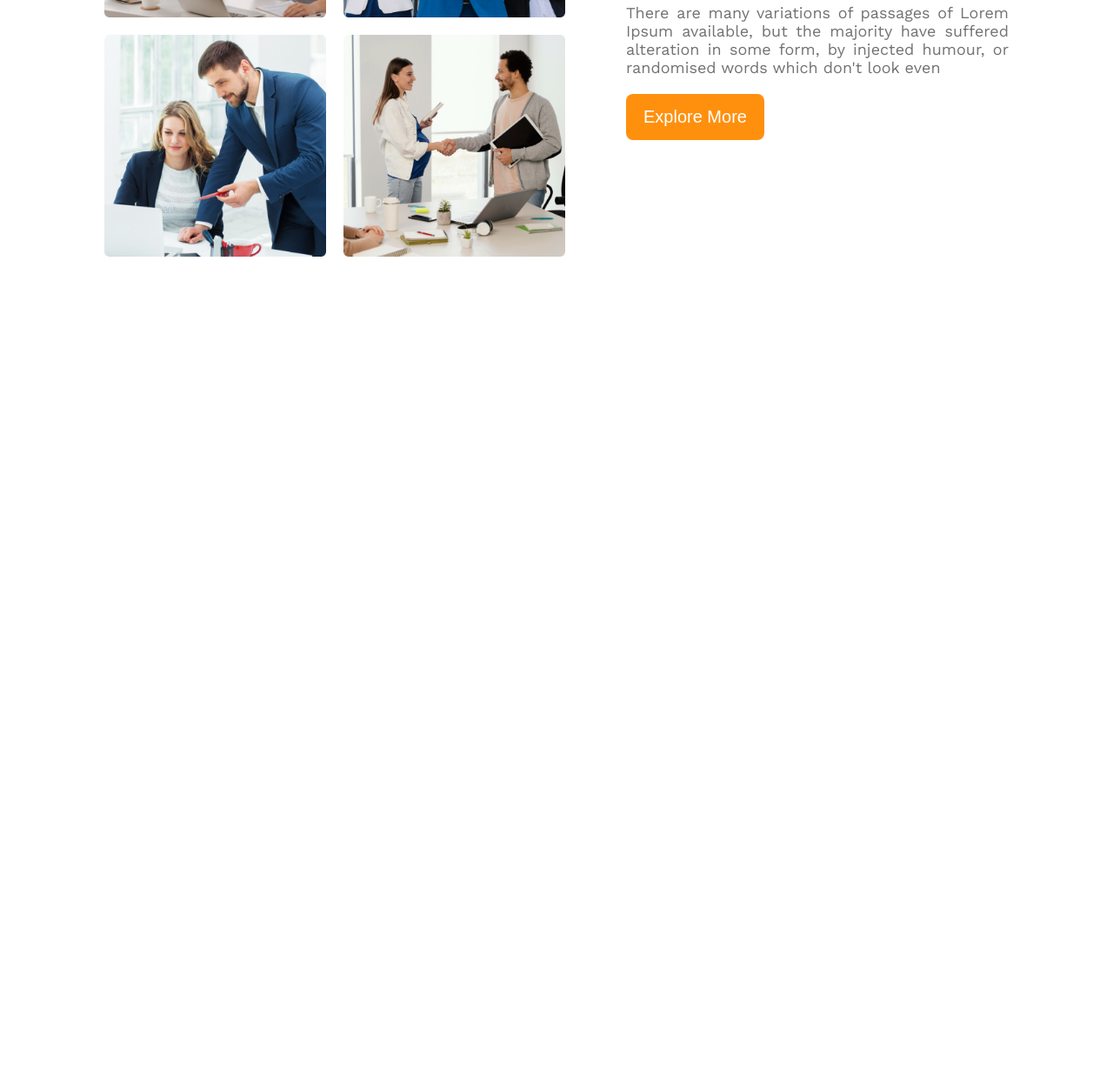
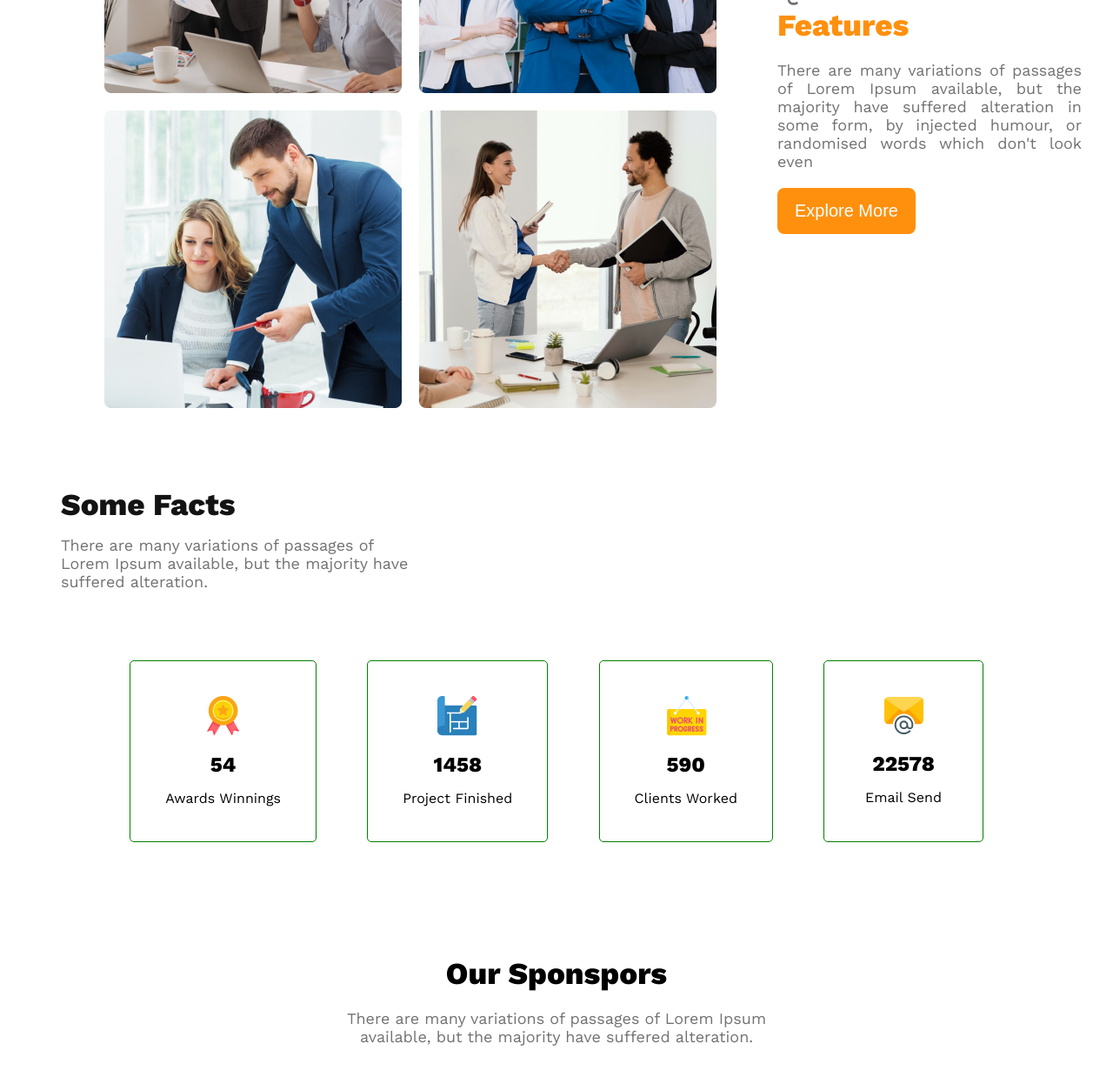
Before and after one commit to manik-kyau/g3-architect-website, a plain HTML site: page index.html in a window 1280 px wide. Shown: the part 1420-2666 px from the top of the page at 87% size. Before the commit the page ends 1805 px from the top, so only its background shows below. Drawn offline with nearby package versions, Linux system fonts and the light colour scheme.

Commit message:
Sponspores added

```diff
--- a/index.html
+++ b/index.html
@@ -13,6 +13,7 @@
 </head>
 <body>
     <header class="header">
+
         <nav>
             <h1 class="nav-title">G3 Architects</h1>
 
@@ -41,23 +42,87 @@
     </header>
 
     <main>
+        <!-----    Teams section      ------>
 
         <section class="container">
-            <div class="features">
+            <div class="teams">
 
-                <div class="feature-image">
+                <div class="team-image">
                     <img src="images/team1.png" alt="">
                     <img src="images/team2.png" alt="">
                     <img src="images/team3.png" alt="">
                     <img src="images/team4.png" alt="">
                 </div>
-                <div class="feature-content">
-                    <h1 class="feature-title">Quick list <strong><span style="color: rgb(44, 42, 42);"> of Our</span> <span style="color: #FF900E;">Features</span></strong></h1>
-                    <p class="feature-description">There are many variations of passages of Lorem Ipsum available, but the majority have suffered alteration in some form, by injected humour, or randomised words which don't look even</p>
+                <div class="team-content">
+                    <h1 class="team-title">Quick list <strong><span style="color: rgb(44, 42, 42);"> of Our</span> <span style="color: #FF900E;">Features</span></strong></h1>
+                    <p class="team-description">There are many variations of passages of Lorem Ipsum available, but the majority have suffered alteration in some form, by injected humour, or randomised words which don't look even</p>
                     <button class="btn-primary">Explore More</button>
                 </div>
             </div>
 
+        </section>
+
+        <!------     Features Section     ------>
+        <section>
+
+        </section>
+
+        <!-----    Facts Section      ------>
+        <section class="container">
+            <div class="facts">
+                <h1 class="facts-title">Some Facts</h1>
+                <p class="facts-description">There are many variations of passages of Lorem Ipsum   available, but the majority have suffered alteration.</p>
+
+                <div class="facts-image">
+
+                    <div class="fact-icon">
+                        <img src="images/icons/ribon.png" alt="">
+                        <h2>54</h2>
+                        <p>Awards Winnings</p>
+                    </div>
+
+                    <div class="fact-icon">
+                        <img src="images/icons/projects.png" alt="">
+                        <h2>1458</h2>
+                        <p>Project Finished</p>
+                    </div>
+
+
+                    <div class="fact-icon">
+                        <img src="images/icons/customers.png" alt="">
+                        <h2>590</h2>
+                        <p>Clients Worked</p>
+                    </div>
+
+
+                    <div class="fact-icon">
+                        <img src="images/icons/email.png" alt="">
+                        <h2>22578</h2>
+                        <p>Email Send</p>
+                    </div>
+
+                </div>
+            </div>
+
+        </section>
+
+        <!------  Sponspors  section    ------>
+
+        <section class="container">
+            <div class="sponspors">
+                <div class="sponspors-content">
+                    <h1 class="title">Our Sponspors</h1>
+                    <p class="description">There are many variations of passages of Lorem Ipsum available, but the majority have suffered alteration.</p>
+                </div>
+
+                <div class="sponspors-logo">
+                    <img src="/images/sponsors/spotify.png" alt="">
+                    <img src="images/sponsors/amazon.png" alt="">
+                    <img src="images/sponsors/google.png" alt="">
+                    <img src="images/sponsors/telerama.png" alt="">
+                    <img src="images/sponsors/figma.png" alt="">
+                </div>
+            </div>
         </section>
 
     </main>
--- a/style.css
+++ b/style.css
@@ -94,9 +94,9 @@ nav ul li a{
     margin: 50px 0px 0px 0px;
 }
 
-/*    style  Features   */
+/*    style  Team section   */
 
-.features{
+.teams{
     padding: 50px;
     margin: 0px auto;
     display: flex;
@@ -104,28 +104,28 @@ nav ul li a{
     gap: 70px;
 }
 
-.feature-image{
+.team-image{
     display: grid;
     grid-template-columns: repeat(2,1fr);
     gap: 20px;
 }
 
-.feature-image img{
+.team-feature-image img{
     width: 255px;
     min-height: 255px;
 }
 
-.feature-content{
+.team-content{
     gap: 100px;
 }
-.features .feature-title{
+.teams .team-title{
     width: 350px;
     font-size: 35px;
     color: #727272;
     font-weight: 500;
 }
 
-.features .feature-description{
+.teams .team-description{
     margin: 20px 0px;
     color: #727272;
     font-size: 18px;
@@ -133,20 +133,90 @@ nav ul li a{
     text-align: justify;
 }
 
+/*      style Eatures Section     */
+
+
+.facts .facts-title{
+    color: #131313;
+    font-size: 35px;
+    font-weight: 800;
+}
+
+.facts .facts-description{
+    width: 410px;
+    color: #727272;
+    font-size: 18px;
+    font-weight: 400;
+    margin-top: 15px;
+}
+
+.facts-image{
+    margin: 50px 0px;
+    padding: 30px 50px;
+    display: flex;
+    justify-content: space-around;
+}
+
+.fact-icon{
+    border: 1px solid green;
+    border-radius: 5px;
+    text-align: center;
+    padding: 40px;
+}
+.fact-icon h2{
+    margin: 15px;
+}
+
+
+
+.sponspors{
+    margin: 100px 0px;
+}
+.sponspors-content{
+    margin: 0px auto;
+    width: 500px;
+    text-align: center;
+}
+
+.sponspors-content .title{
+    Our Sponspors
+    color: #131313;
+    font-size: 35px;
+    font-weight: 800;
+}
+.sponspors-content .description{
+    color: #727272;
+    font-size: 18px;
+    font-weight: 400;
+    margin-top: 20px;
+}
+
+.sponspors-logo{
+    display: flex;
+    align-items: center;
+    justify-content: space-between;
+    margin-top: 50px;
+    gap: 50px;
+}
+.sponspors-logo img{
+    width: 170px;
+    height: 50px;
+
+}
+
+
+
 /*Responsive for Mobile */
 @media screen and (max-width: 576px) {
-    .header,  .banner-content, .features{
+    .header, nav, .banner-content, .teams{
         padding: 20px;
     }
 
-    nav{
-        padding: 0px;
-    }
-    nav, .features{
+    nav, .teams, .facts-image{
         flex-direction: column;
     }
-    .header, .banner-title, .banner-image img, .banner-drescription, .feature-image,
-    .feature-content{
+    .header, .banner-title, .banner-image img, .banner-drescription, .team-image img,
+    .team-content, .facts{
         width: 100%;
         height: 100%;
     }
@@ -160,4 +230,27 @@ nav ul li a{
     ul li a{
         font-size: 16px;
     }
+    .team-image{
+        grid-template-columns: repeat(2,1fr);
+    }
+    .facts{
+        margin: 0px auto;
+    }
+    .facts-image{
+        gap: 20px;
+    }
 }
+
+/*  Responsive sponspores   */
+
+@media screen and (max-width: 576px){
+    .sponspors-content{
+        width: 100%;
+    }
+
+    .sponspors-logo{
+        width: 100%;
+        flex-direction: column;
+    }
+
+}
```
